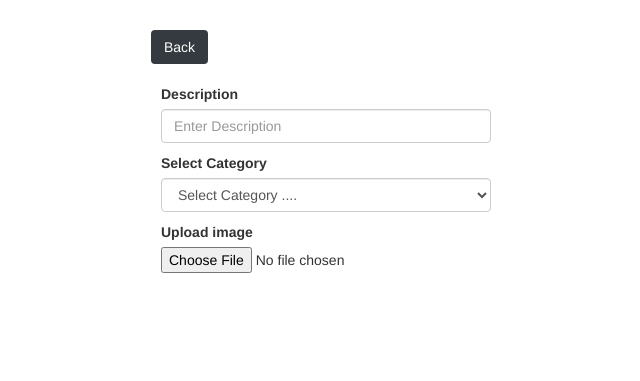
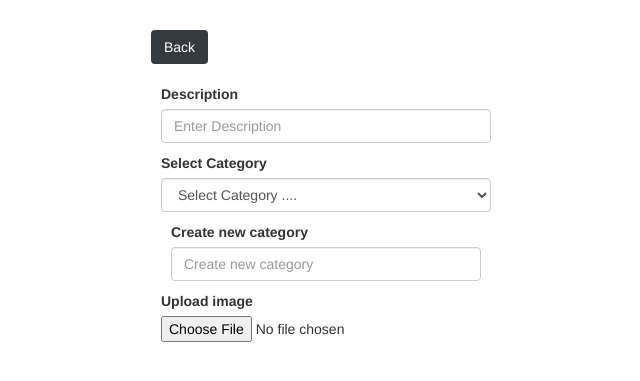
Before and after one commit to Faihope/Gallery, a Django app: page /add in a window 1280 px wide. Shown: the part 92-473 px from the top of the page, without its empty margins (314-954 px from the left). Run offline with Django 3.2, Linux system fonts and the light colour scheme; data comes from the database, SQL or seed files in the repository; some libraries are stand-ins or nearby versions.

Commit message:
Add input label to enable user to create new category in add photo file

```diff
--- a/photos/templates/add.html
+++ b/photos/templates/add.html
@@ -16,7 +16,17 @@
                     <label>Select Category</label>
                     <select name="category" class="form-control">
                         <option value="None">Select Category ....</option>
+                        {% for category in categories%}
+                        <option value="{{category.id}}">{{category.category_name}}</option>
+                        {% endfor %}
                     </select>
+
+                    <div class="form-group m-3">
+                        <label>Create new category</label>
+                        <input name="category_new" type="text" class="form-control" placeholder="Create new category">
+                    </div>
+
+
                 </div>
 
                 <div class="form-group m-3">
```
